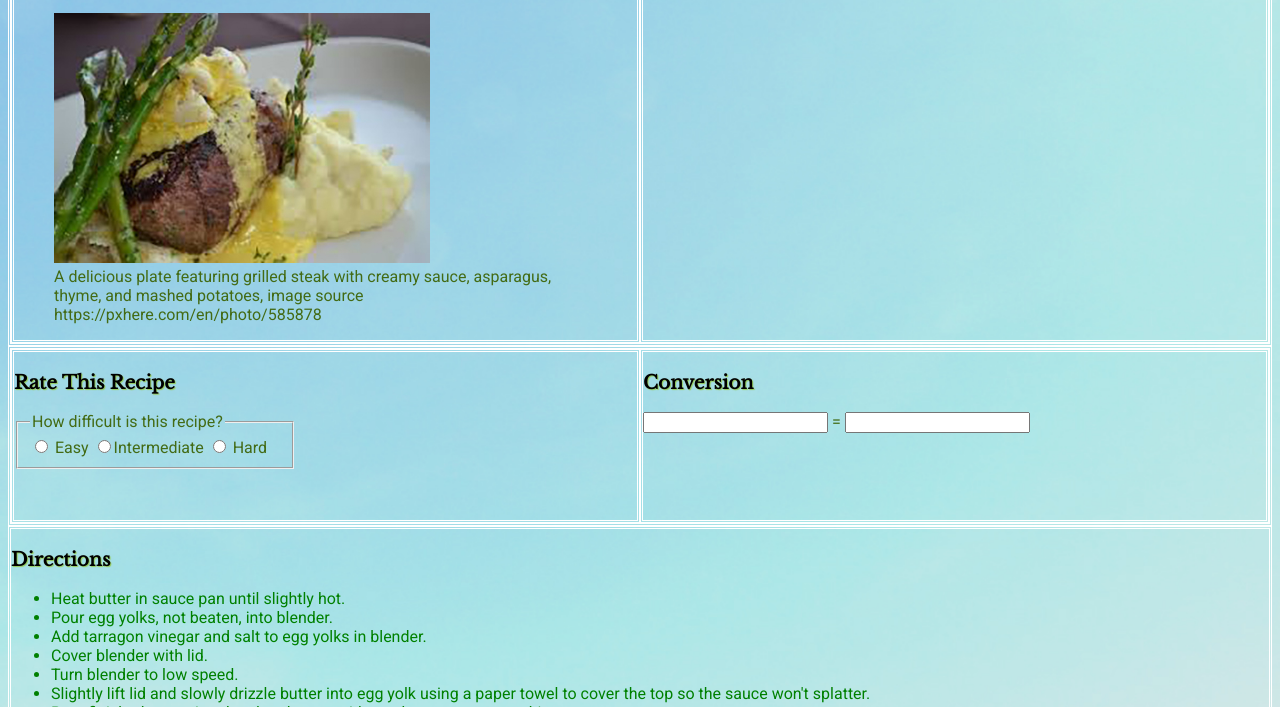
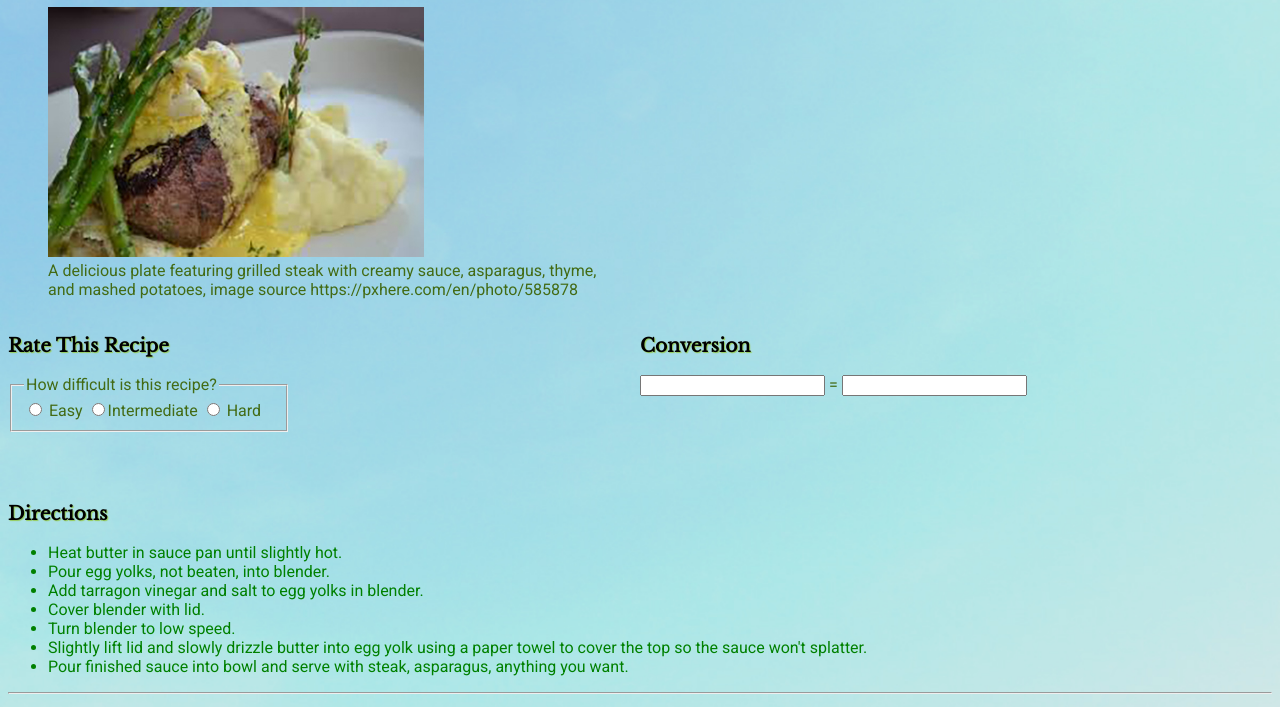
Before and after one commit to Schunat/CodingAssignment3, a plain HTML site: page index.html in a window 1280 px wide. Shown: the part 168-875 px from the top of the page. Drawn offline with nearby package versions, Linux system fonts and the light colour scheme.

Commit message:
turn off lines

```diff
--- a/css/style.css
+++ b/css/style.css
@@ -23,7 +23,7 @@
     }
     div {
 
-  border: double white;
+  /*border: double white;*/
 }
 
 .wrapper {
```
